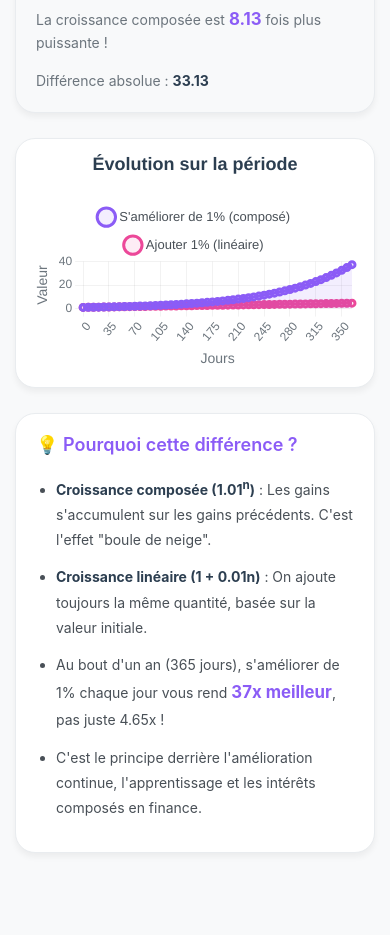
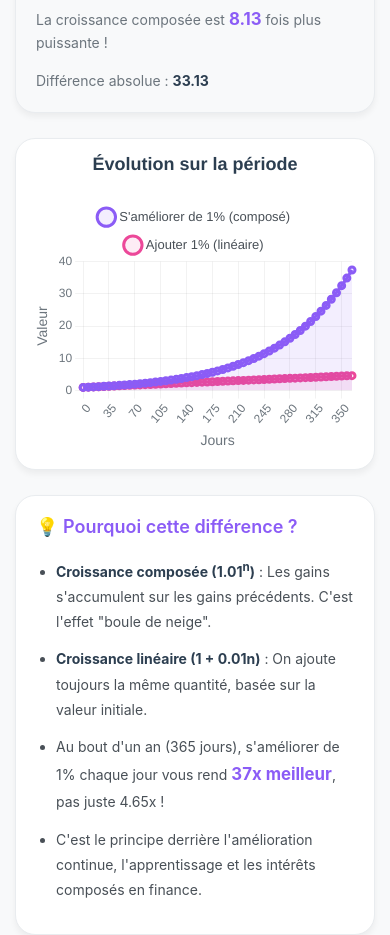
Before and after one commit to YounessFTN/habitude-exponentielle, a plain HTML site: page index.html in a window 390 px wide. Shown: the part 960-1895 px from the top of the page. Before the commit the page ends 1828 px from the top, so only its background shows below. Drawn offline with nearby package versions, Linux system fonts and the light colour scheme.

Commit message:
fix height chart

```diff
--- a/index.html
+++ b/index.html
@@ -302,7 +302,6 @@
       .chart-container {
         width: 100%;
         max-width: 100%;
-        overflow-x: auto;
         background: #ffffff;
         border: 1px solid #e9ecef;
         border-radius: 20px;
@@ -310,19 +309,20 @@
         box-shadow: 0 4px 6px rgba(0, 0, 0, 0.05);
         margin-bottom: 25px;
         transition: all 0.3s ease;
+        min-height: 500px;
       }
-      .chart-container:hover {
-        box-shadow: 0 8px 20px rgba(0, 0, 0, 0.1);
+      .chart-container canvas {
+        width: 100% !important;
+        height: 800px !important;
       }
       @media (max-width: 768px) {
         .chart-container {
+          min-height: 300px;
           padding: 15px;
         }
-      }
-      .chart-container canvas {
-        width: 100% !important;
-        height: auto !important;
-        max-height: 400px;
+        .chart-container canvas {
+          height: 300px !important;
+        }
       }
       /* Insight Section */
       .insight {
@@ -520,7 +520,6 @@
           options: {
             responsive: true,
             maintainAspectRatio: false,
-            aspectRatio: 1.5,
             plugins: {
               title: {
                 display: true,
```
